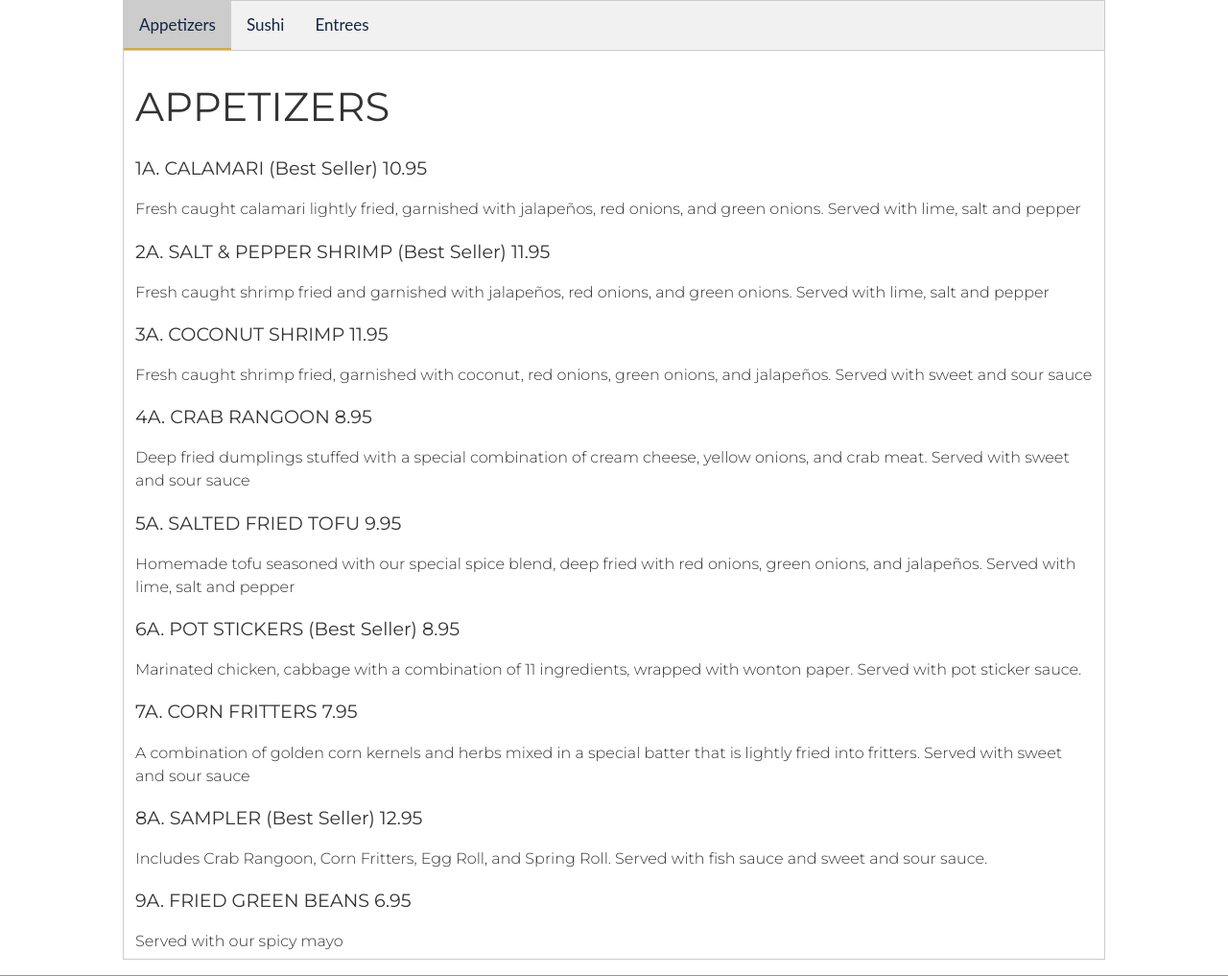
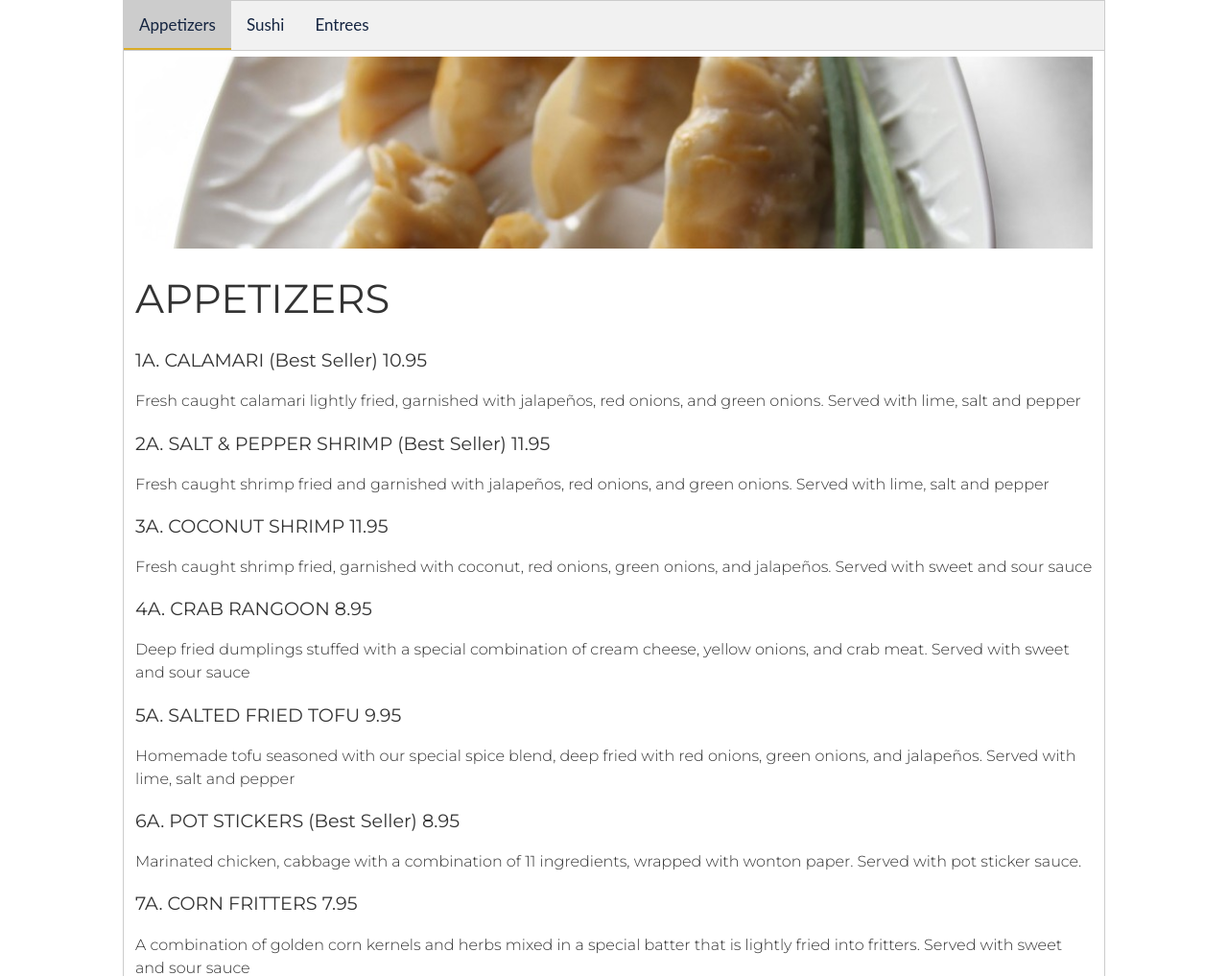
Before and after one commit to bhenson915/bff, a PHP site: page /menu.php in a window 1280 px wide. Shown: the part 115-1132 px from the top of the page at 96% size. Run offline with PHP 8.4, Linux system fonts and the light colour scheme.

Commit message:
Changes to banner for menu
Changed the image banner for the menu.

```diff
--- a/css/style.css
+++ b/css/style.css
@@ -468,3 +468,20 @@ footer {
 .post-3{
   transform: translate(-100px, 20px);
 }
+
+
+/* =====================Banner========================== */
+
+.banner {
+  height: 200px;
+  width: 100%;
+  margin: 0 auto;
+  padding: 0;
+  overflow: hidden;
+}
+
+.banner img {
+  width: 100%;
+}
+
+/* =====================End of Banner========================== */
--- a/menu.php
+++ b/menu.php
@@ -25,6 +25,9 @@
 		</div>
 
 		<div id="London" class="tabcontent">
+		<div class="banner">
+			<img src="img/menu/BFF-Pot-Sticker-1024x749.jpg" alt="5 Spice Chicken dish from BFF Asian Grill and Sports Bar" class="banner-img">
+		</div>
 		  <h1>APPETIZERS</h1>
 		  <p>
 				<h3>1A. CALAMARI (Best Seller) 10.95</h3>
```
Also changed, not shown: 1 other file.
